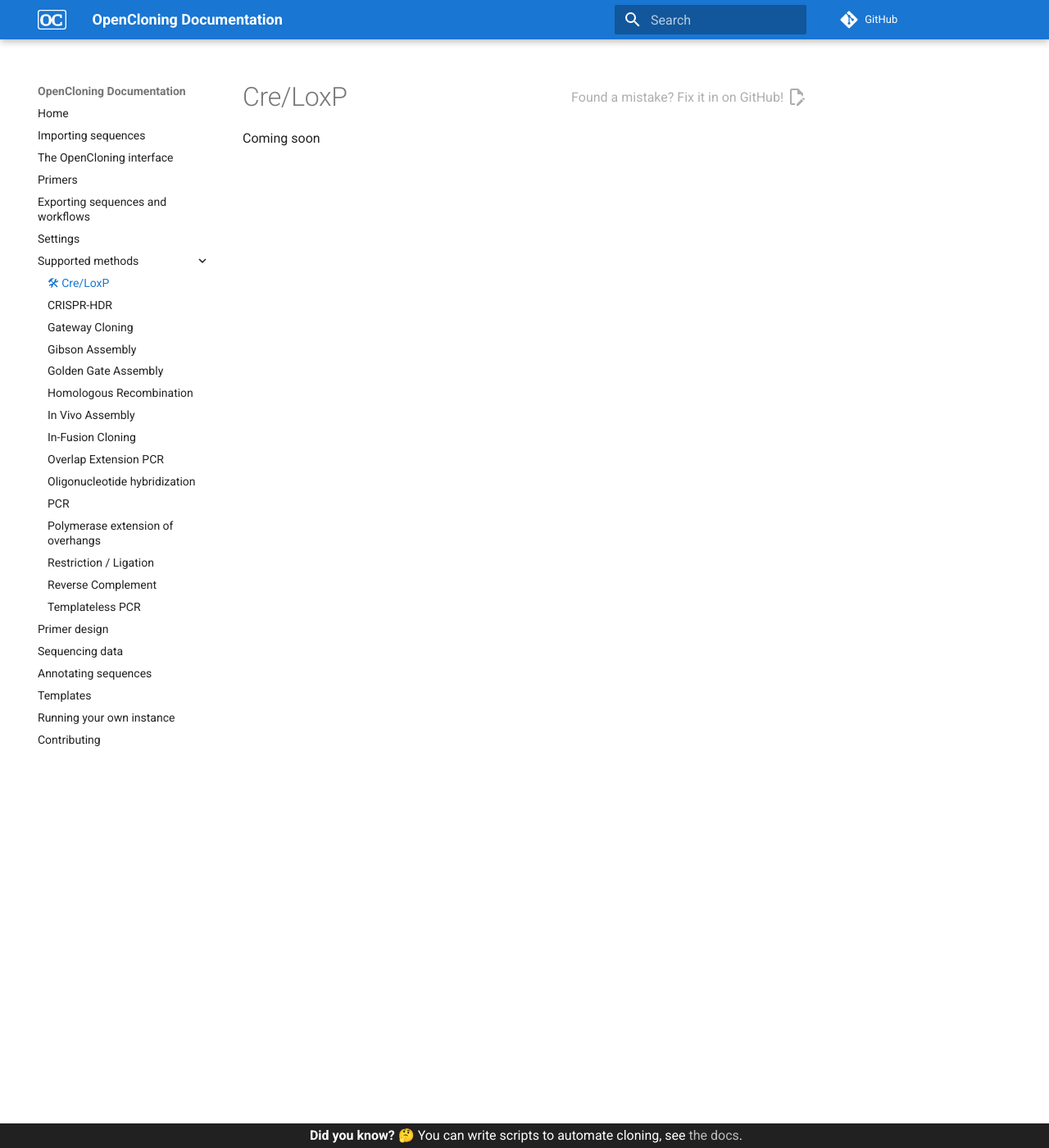
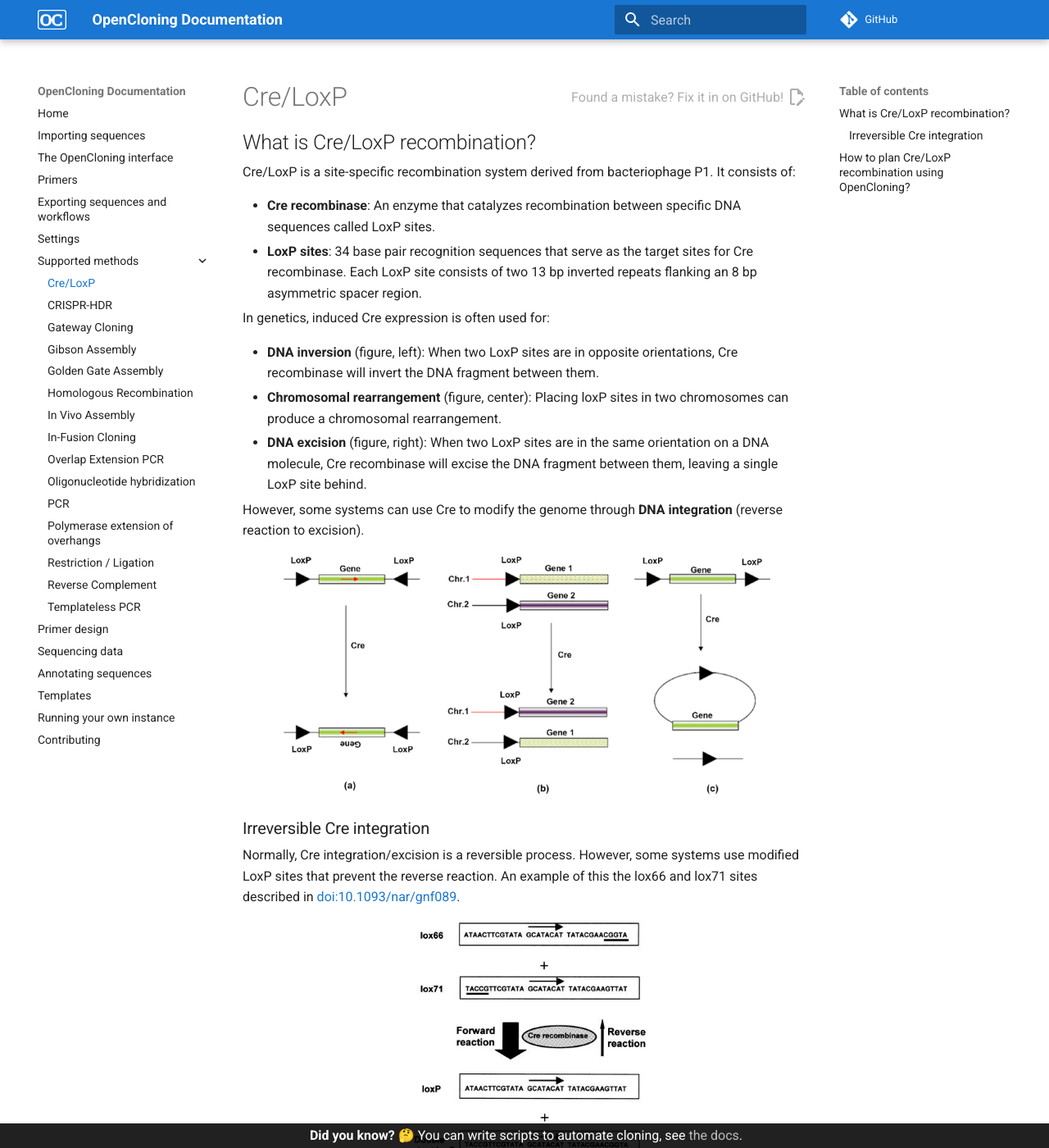
Before and after one commit to OpenCloning/OpenCloning_docs, an MkDocs documentation site: the page built from docs/methods/cre_loxp.md, in a window 1280 px wide and 1400 px high. Shown: the whole window at 82% size. Built offline with MkDocs 1.6.1 and Material for MkDocs 9.7.7, drawn with Linux system fonts in a browser that asks for light colours; comment, search, counter and statistics services are not loaded; some of the changed text lies outside the part shown.

Commit message:
add cre-lox

```diff
--- a/docs/methods/cre_loxp.md
+++ b/docs/methods/cre_loxp.md
@@ -1,3 +1,43 @@
 # Cre/LoxP
 
-Coming soon
+## What is Cre/LoxP recombination?
+
+Cre/LoxP is a site-specific recombination system derived from bacteriophage P1. It consists of:
+
+* **Cre recombinase**: An enzyme that catalyzes recombination between specific DNA sequences called LoxP sites.
+* **LoxP sites**: 34 base pair recognition sequences that serve as the target sites for Cre recombinase. Each LoxP site consists of two 13 bp inverted repeats flanking an 8 bp asymmetric spacer region.
+
+In genetics, induced Cre expression is often used for:
+
+* **DNA inversion** (figure, left): When two LoxP sites are in opposite orientations, Cre recombinase will invert the DNA fragment between them.
+* **Chromosomal rearrangement** (figure, center): Placing loxP sites in two chromosomes can produce a chromosomal rearrangement.
+* **DNA excision** (figure, right): When two LoxP sites are in the same orientation on a DNA molecule, Cre recombinase will excise the DNA fragment between them, leaving a single LoxP site behind.
+
+However, some systems can use Cre to modify the genome through **DNA integration** (reverse reaction to excision).
+
+<div markdown style="max-width: 600px" class="img-container">
+![](../assets/methods/cre_lox_figure.png)
+</div>
+
+### Irreversible Cre integration
+
+Normally, Cre integration/excision is a reversible process. However, some systems use modified LoxP sites that prevent the reverse reaction. An example of this the lox66 and lox71 sites described in [doi:10.1093/nar/gnf089](https://doi.org/10.1093/nar/gnf089).
+
+<div markdown style="max-width: 300px" class="img-container">
+![](../assets/methods/cre_lox_irreversible.jpg)
+</div>
+
+## How to plan Cre/LoxP recombination using OpenCloning?
+
+* Like any other cloning method, click on the plus icon below a sequence in the `Cloning` tab and select `Cre/LoxP`.
+* Then, select the sequences that contain LoxP sites in the `Assembly inputs` field.
+
+!!! info "Sequence topology"
+
+    OpenCloning will treat linear sequences provided as inputs as genomic sequences, so it will only use them as templates
+    for integration or excision. For instance, you cannot join multiple linear sequences into a circular plasmid, although
+    this would be possible in theory. If you need this functionality, [reach out](https://opencloning.org/contact/).
+
+<div markdown style="max-width: 500px" class="img-container">
+![](../assets/methods/cre_lox_screenshot.png)
+</div>
--- a/mkdocs.yml
+++ b/mkdocs.yml
@@ -49,7 +49,7 @@ nav:
   - Exporting sequences and workflows: exporting.md
   - Settings: settings.md
   - Supported methods:
-      - 🛠 Cre/LoxP: methods/cre_loxp.md
+      - Cre/LoxP: methods/cre_loxp.md
       - CRISPR-HDR: methods/crispr_hdr.md
       - Gateway Cloning: methods/gateway.md
       - Gibson Assembly: methods/gibson.md
```
Also changed, not shown: docs/methods/gateway.md (+1 -1 lines), docs/assets/methods/cre_lox_figure.png (added), docs/assets/methods/cre_lox_irreversible.jpg (added), docs/assets/methods/cre_lox_screenshot.png (added).
